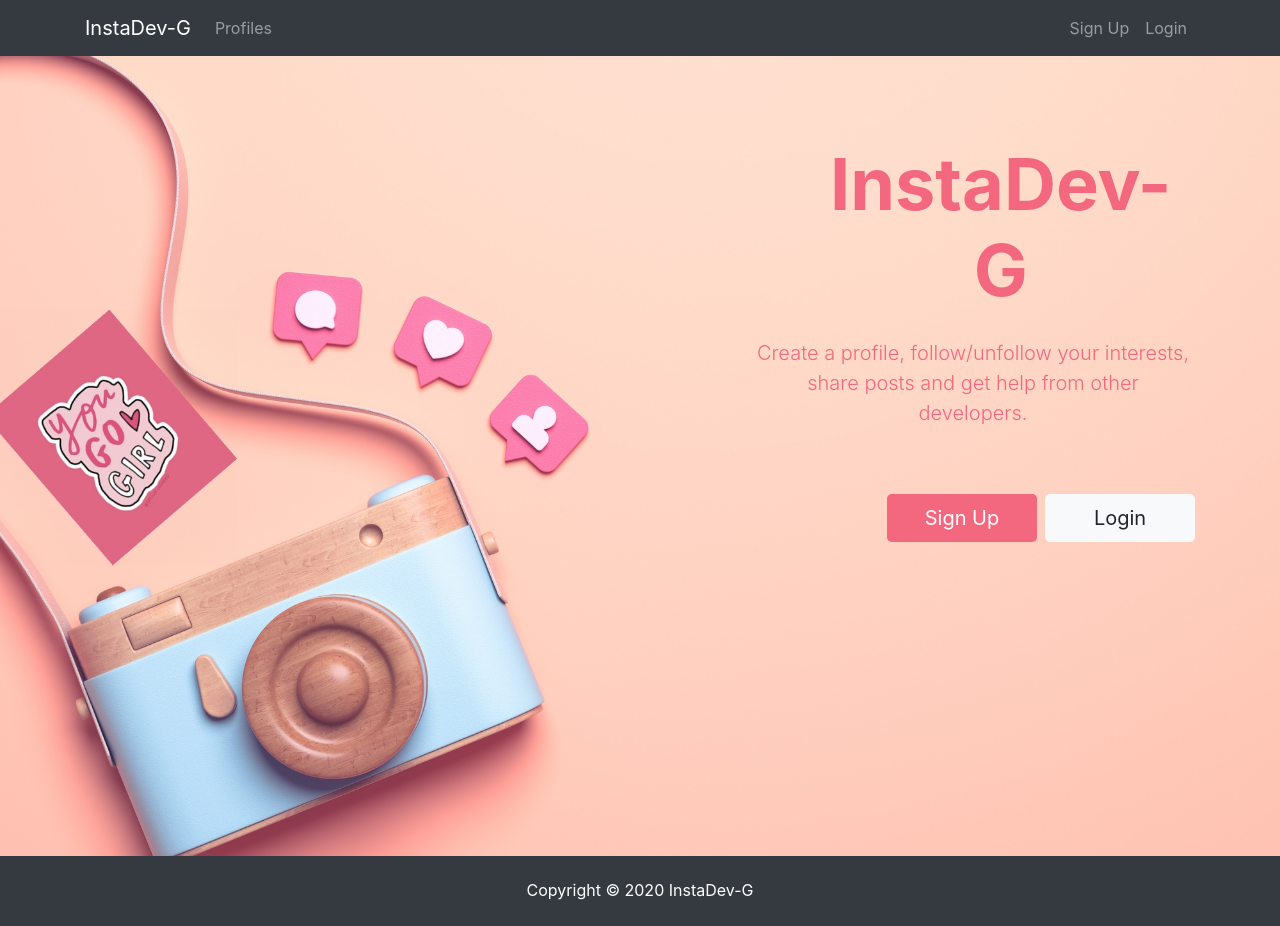
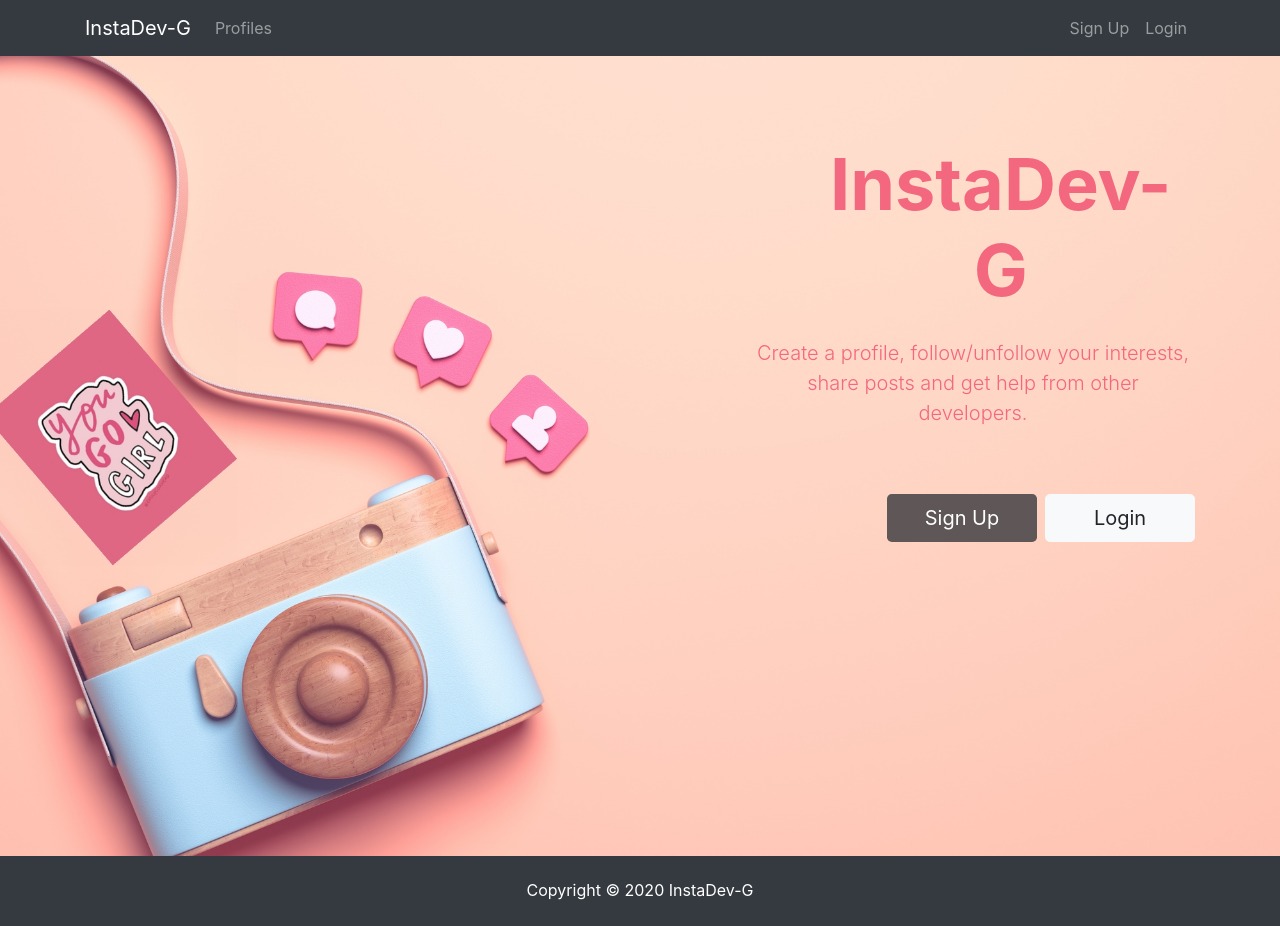
Before and after one commit to lunalemon/InstaDev-G, a React (Create React App) app in the folder client/: page / in a window 1280 px wide. Built offline with nearby package versions, Linux system fonts and the light colour scheme.

Commit message:
Added Client Folders

```diff
--- a/client/src/App.css
+++ b/client/src/App.css
@@ -1,6 +1,5 @@
 .App {
   text-align: center;
-
 }
 
 img {
@@ -15,7 +14,6 @@ img {
   height: 100vh;
   margin-top: -24px;
   margin-bottom: -50px;
-
 }
 
 .landing-inner {
@@ -45,10 +43,10 @@ img {
 }
 
 .display-3 {
-  color:rgb(243, 104, 127);
+  color: rgb(243, 104, 127);
   font-weight: bold;
   margin-top: 5px;
-  margin-left:65%;
+  margin-left: 65%;
 }
 
 .lead{
@@ -59,9 +57,7 @@ img {
 .btn .btn-lg{
   margin-left:100%;
   margin-top:10px;
-
   color:rgb(243, 104, 127);
-
 }
 
 .btn{
@@ -71,8 +67,9 @@ img {
 }
 
 .btn-info{
-background-color:rgb(243, 104, 127);
-border-color:transparent;
+/* background-color:rgb(243, 104, 127); */
+background-color:rgb(94, 86, 87);
+border-color: transparent;
 }
 
 .nav-link{
```
Also changed, not shown: client/src/components/Layout/Landing.js (+6 -6 lines).
